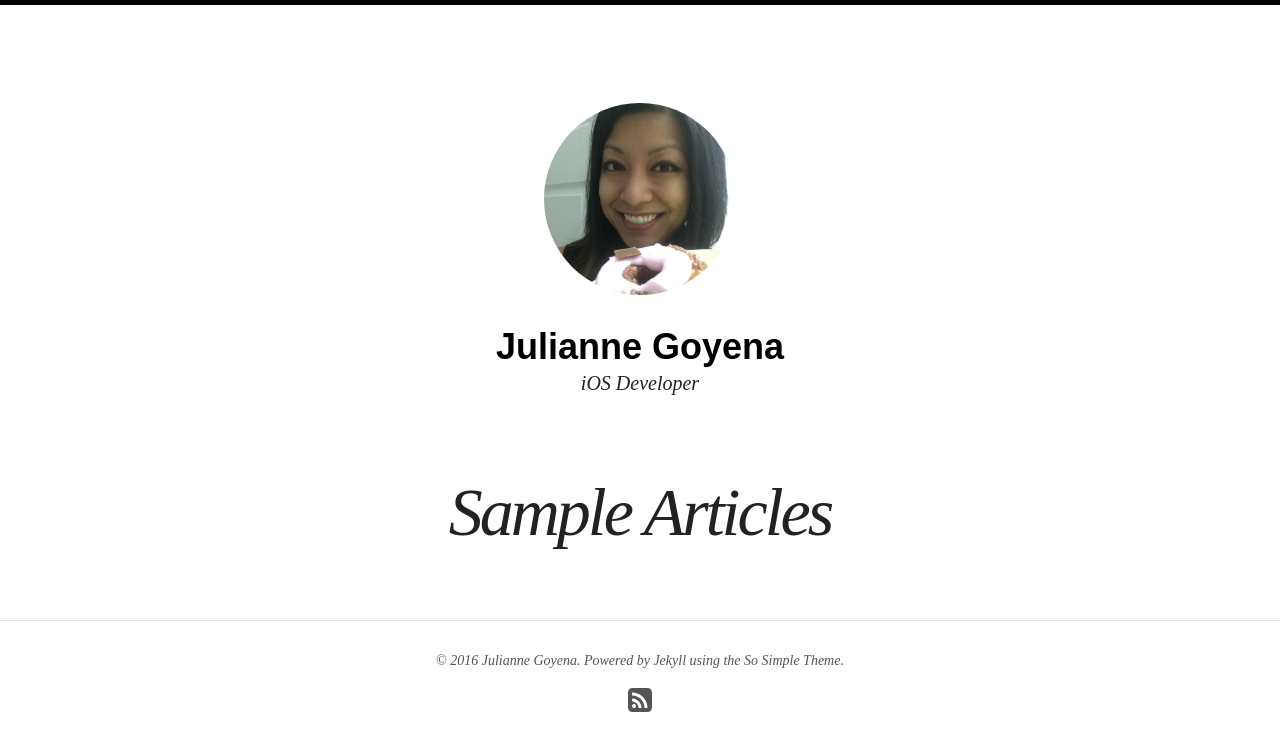
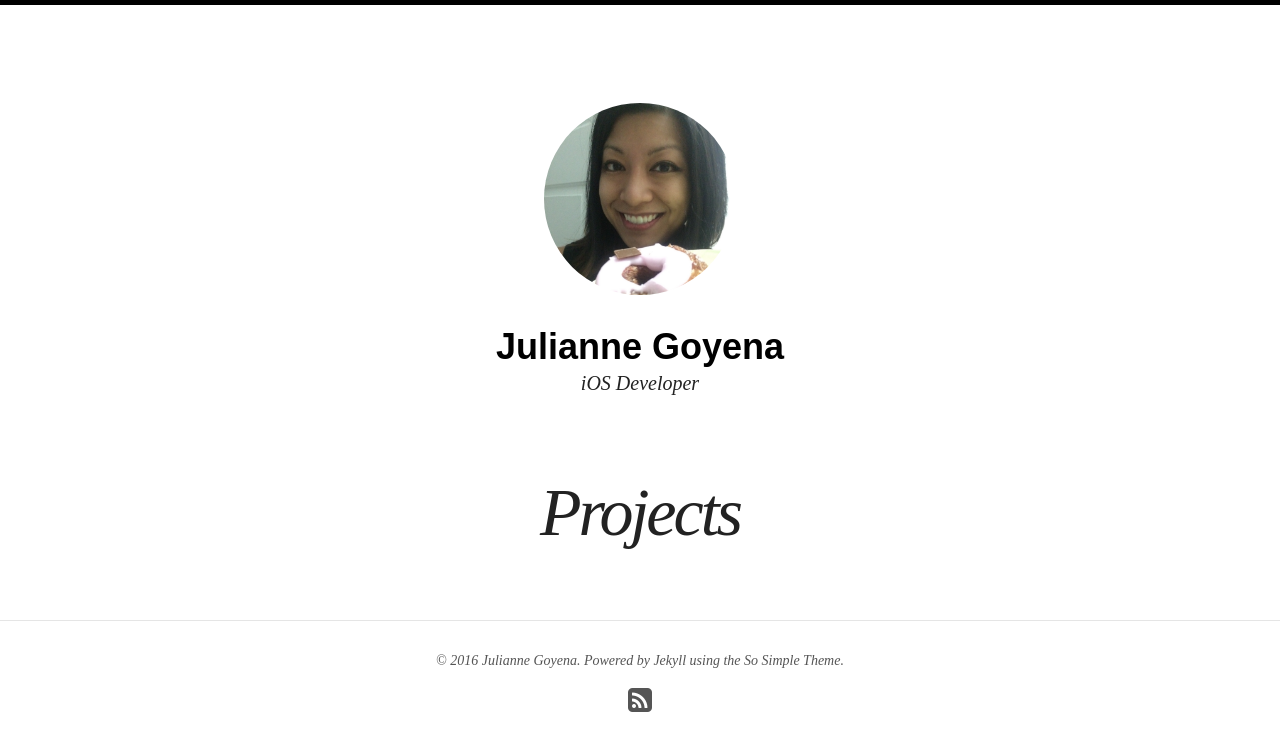
Before and after one commit to iOess/ioess.github.com, a Jekyll site: the page built from projects/index.md, in a window 1280 px wide. Shown: the top 751 px of the page. Built offline with Jekyll 4.4.1, drawn with Linux system fonts in a browser that asks for light colours; nearby versions of some CDN libraries.

Commit message:
update projects

```diff
--- a/index.html
+++ b/index.html
@@ -1,7 +1,7 @@
 ---
 layout: page
-title: Latest Posts
-excerpt: "A simple and clean responsive Jekyll theme for words and photos."
+title: Hi there
+excerpt: "A personal page"
 search_omit: true
 ---
 
--- a/projects/index.md
+++ b/projects/index.md
@@ -1,7 +1,7 @@
 ---
 layout: page
-title: Sample Articles
-excerpt: "An archive of articles sorted by date."
+title: Projects
+excerpt: "An archive of projects sorted by date."
 search_omit: true
 ---
 
```
